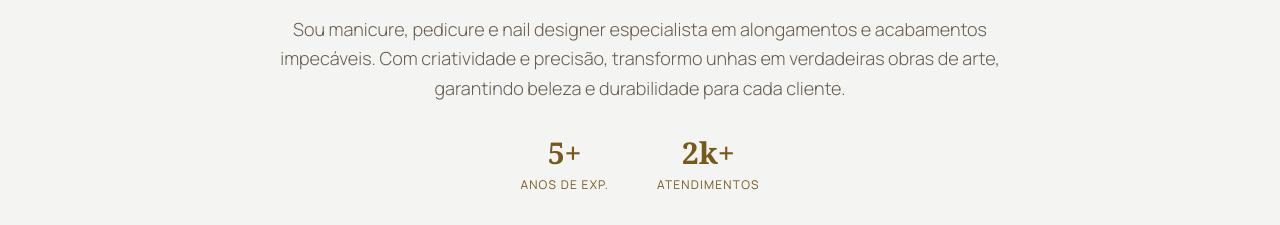
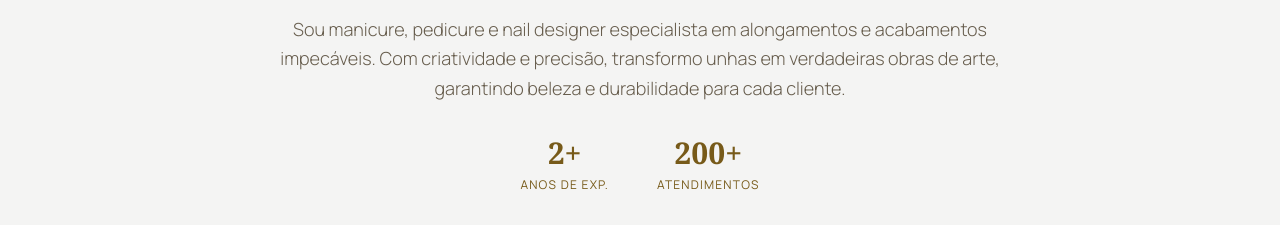
Before and after one commit to ThhiagoCarvalho/nails_leticiagomes, a React (Vite) app: page / in a window 1280 px wide. Shown: the part 1160-1385 px from the top of the page. Built offline with nearby package versions, Linux system fonts and the light colour scheme.

Commit message:
Fix: dados de atendimentos

```diff
--- a/src/sections/About.jsx
+++ b/src/sections/About.jsx
@@ -3,8 +3,8 @@ import { motion } from 'framer-motion'
 import LazyImage from '../components/LazyImage'
 
 const stats = [
-  { value: '5+', label: 'Anos de Exp.' },
-  { value: '2k+', label: 'Atendimentos' },
+  { value: '2+', label: 'Anos de Exp.' },
+  { value: '200+', label: 'Atendimentos' },
 ]
 
 const About = memo(function About() {
```
